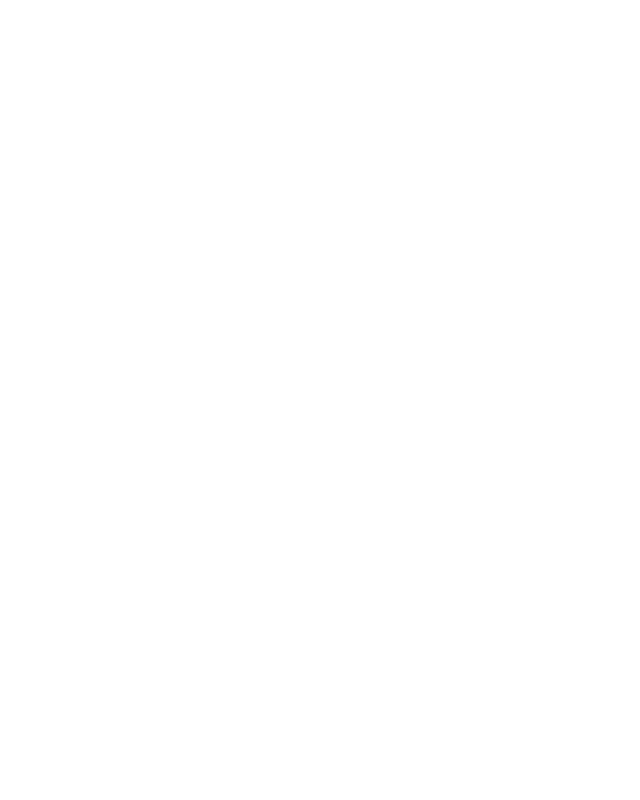
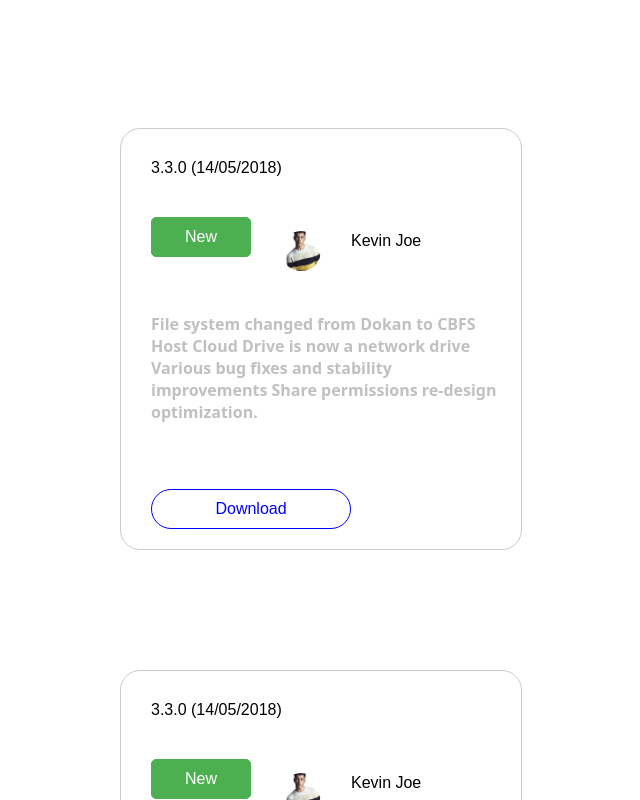
Before and after one commit to ElonitaKrasniqi1/Task_1, a React (Create React App) app: page / in a window 1280 px wide. Shown: the part 700-1500 px from the top of the page, without its empty margins (130-770 px from the left). Before the commit the page ends 800 px from the top, so only its background shows below. Built offline with nearby package versions, Linux system fonts and the light colour scheme.

Commit message:
Working on it!

```diff
--- a/package.json
+++ b/package.json
@@ -9,6 +9,8 @@
     "react": "^18.2.0",
     "react-dom": "^18.2.0",
     "react-scripts": "5.0.1",
+    "react-slick": "^0.29.0",
+    "slick-carousel": "^1.8.1",
     "web-vitals": "^2.1.4"
   },
   "scripts": {
--- a/src/App.css
+++ b/src/App.css
@@ -9,7 +9,6 @@
   height: 100px;
   border-radius: 50%;
   display: flex;
-
   justify-content: center;
   margin: 10px;
   margin-left: 160px;
@@ -85,3 +84,98 @@
   }
 
 }
+.round-image {
+  width: 40px;
+  height: 40px;
+  border-radius: 50%;
+  object-fit: cover;
+  margin-left: 50px;
+}
+.card {
+  border: 1px solid #ccc;
+  border-radius: 20px;
+  width: 380px;
+  height: 400px;
+  margin-left: 250px;
+  margin-top: 120px;
+  padding: 10px;
+  font-family: sans-serif;
+}
+
+.card-header {
+  display: flex;
+  justify-content: space-between;
+  margin-top: 20px;
+  padding-left: 20px;
+}
+
+.card-body {
+  display: flex;
+  align-items: center;
+  margin-top: 40px;
+  padding-left: 20px;
+}
+
+.new-button {
+  order: 1;
+  background-color: #4caf50;
+  color: #fff;
+  border: 1px solid #4caf50;
+  border-radius: 5px;
+  cursor: pointer;
+  transition: background-color 0.3s, color 0.3s;
+  height: 40px;
+  width: 100px;
+  font-family: sans-serif;
+  font-size: medium;
+}
+
+.new-button:hover {
+  background-color: #8bc34a;
+  color: #000;
+}
+
+.round-image {
+  order: 2;
+}
+
+.text-container p {
+  order: 3;
+}
+.img-container{
+  margin-left: 80px;
+  position: absolute;
+  margin-top: -240px;
+
+}
+.KevinJoe{
+  position: absolute;
+  margin-left: 200px;
+  margin-top: -25px;
+}
+
+.text-c{
+  padding-top: 40px;
+  font-family: system-ui, -apple-system, BlinkMacSystemFont, 'Segoe UI', Roboto, Oxygen, Ubuntu, Cantarell, 'Open Sans', 'Helvetica Neue', sans-serif;
+  color: 	#C0C0C0;
+  font-weight: 600;
+}
+
+.download-button{
+  border: 1px solid blue;
+  border-radius: 45px;
+  font-family: sans-serif;
+  font-size: medium;
+  cursor: pointer;
+  height: 40px;
+  width: 200px;
+  margin-top: 50px;
+  background: none;
+  color: blue;
+}
+.download-button:hover {
+  background-color: lightblue;
+  color: #000;
+  transform: translateY(-7px);
+  transition: transform 0.5s;
+}
--- a/src/App.js
+++ b/src/App.js
@@ -1,6 +1,7 @@
 import React from "react";
 import "./App.css";
 import ImageSection from "./ImageSection";
+import Card from "./Card"
 
 import com from "./assets/com.png";
 import award from "./assets/award.png";
@@ -11,6 +12,19 @@
 import language from "./assets/language.png";
 import adverstisement from "./assets/adverstisement.png";
 import opportunity from "./assets/opportunity.png";
+
+const kevinJoe = require("./assets/kevinjoe.png");
+
+
+
+const cardData = {
+  version: "3.3.0 (14/05/2018)",
+  buttonText: "New",
+  author: "Kevin Joe",
+  image: kevinJoe,
+  text: "File system changed from Dokan to CBFS Host Cloud Drive is now a network drive Various bug fixes and stability improvements Share permissions re-design optimization.",
+  downloadBtn: "Download",
+};
 
 const firstcolumn = [
   { image: com, title: "The TLD", text: "Does the domain extension match the language of the domain name?" },
@@ -25,10 +39,12 @@
 ];
 
 const thirdcolumn = [
-  {image: language, title: "Language", text: "How complex is the actual domain name? "},
-  {image: adverstisement, title: "Advertising Potential", text: "Could the domain be used for advertising campaigns? "},
-  {image: opportunity, title: "Business Potential", text: "Can the domain be used as your company address? "},
-]
+  { image: language, title: "Language", text: "How complex is the actual domain name? " },
+  { image: adverstisement, title: "Advertising Potential", text: "Could the domain be used for advertising campaigns? " },
+  { image: opportunity, title: "Business Potential", text: "Can the domain be used as your company address? " },
+];
+
+
 export default function App() {
   return (
     <>
@@ -49,6 +65,16 @@
           ))}
         </div>
       </div>
+      <Profile />
     </>
   );
 }
+export function Profile() {
+  return (
+    <div className="first-data">
+      <Card {...cardData} />
+      <Card {...cardData} />
+      <Card {...cardData} />
+    </div>
+  );
+}
--- /dev/null
+++ b/src/Card.js
@@ -0,0 +1,27 @@
+// Card.js
+import React from "react";
+
+export default function Card({ version, buttonText, author, image, text, downloadBtn }) {
+  return (
+    <div className="card">
+      <div className="card-header">
+        <span>{version}</span>
+      </div>
+      <div className="card-body">
+        <div className="img-container">
+          <img className="round-image" src={image} alt="Author" />
+        </div>
+        <div className="text-container">
+          <button className="new-button">
+            {buttonText}
+          </button>
+          <p className="KevinJoe">{author}</p>
+          <p className="text-c">{text}</p>
+          <button className="download-button">
+            {downloadBtn}
+          </button>
+        </div>
+      </div>
+    </div>
+  );
+}
```
Also changed, not shown: src/assets/kevinjoe.png (added), 1 other file (tests, documents, lock files or other folders). Lines whose indentation alone changed are shown as unchanged.
